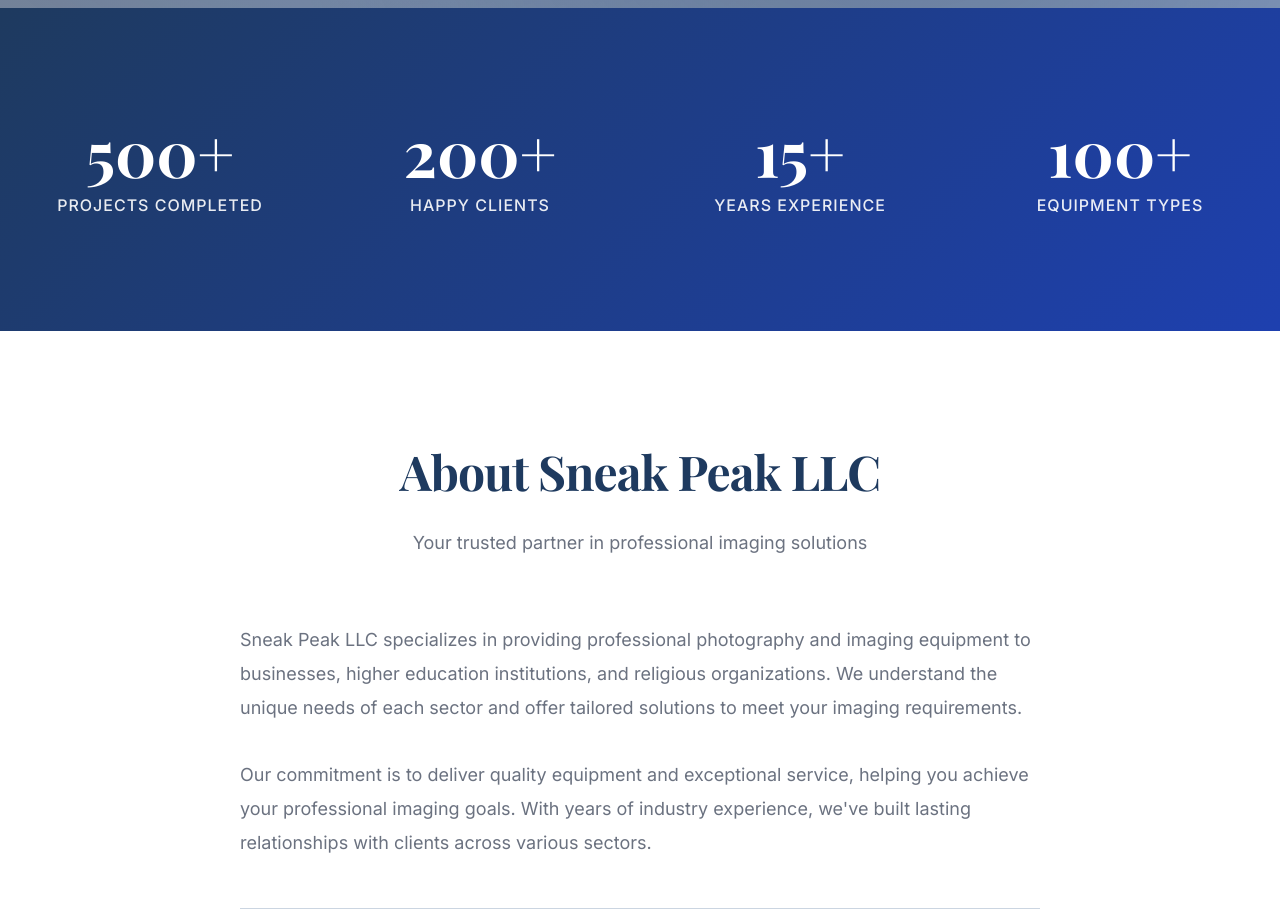
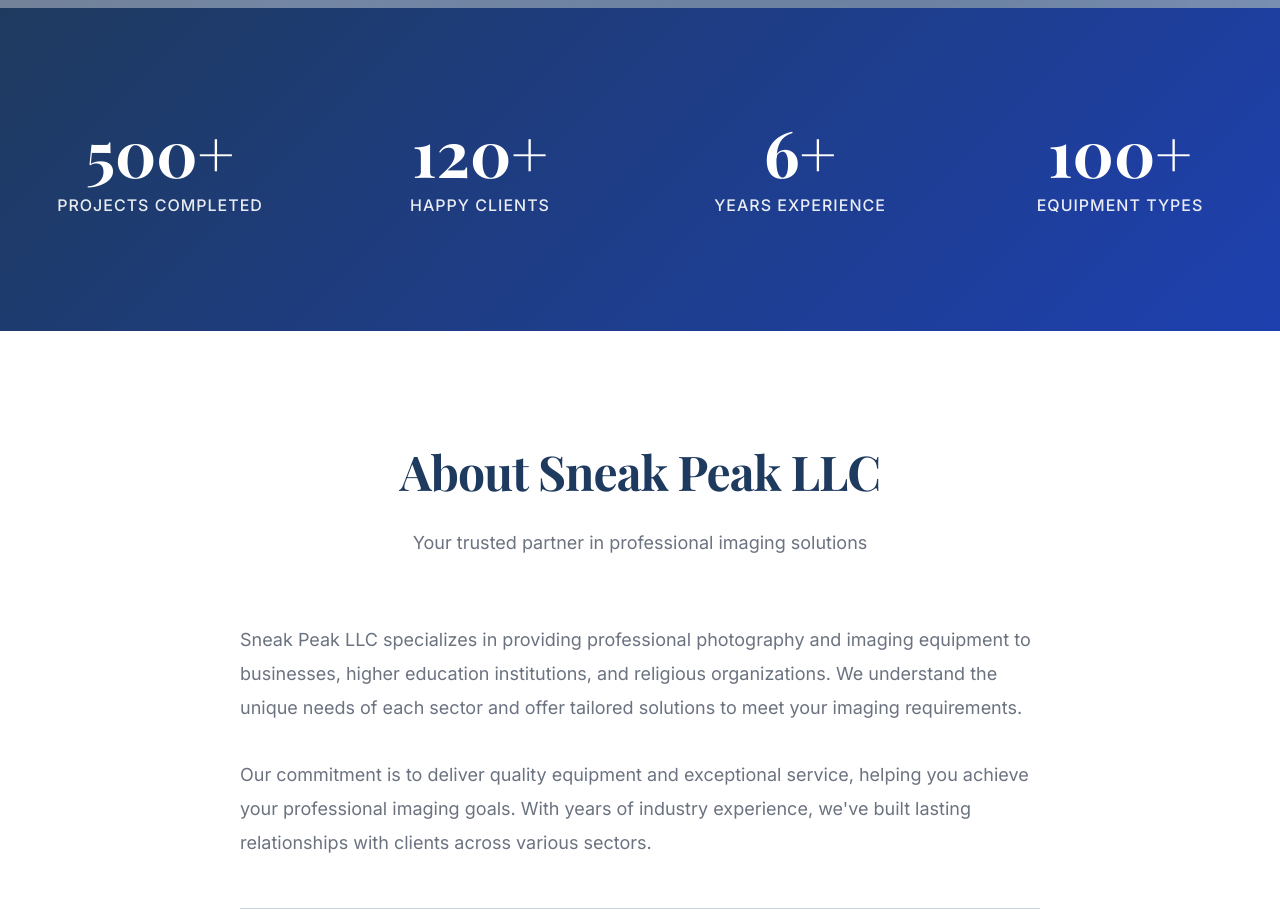
Before and after one commit to arun-rai14/sneakpeak-website, a plain HTML site: page index.html in a window 1280 px wide. Shown: the part 880-1800 px from the top of the page. Drawn offline with nearby package versions, Linux system fonts and the light colour scheme; grey boxes are pictures that could not be loaded.

Commit message:
made changes as sous asked

```diff
--- a/index.html
+++ b/index.html
@@ -63,11 +63,11 @@
                         <div class="stat-label">Projects Completed</div>
                     </div>
                     <div class="stat-item">
-                        <div class="stat-number" data-target="200" data-suffix="+">0</div>
+                        <div class="stat-number" data-target="120" data-suffix="+">0</div>
                         <div class="stat-label">Happy Clients</div>
                     </div>
                     <div class="stat-item">
-                        <div class="stat-number" data-target="15" data-suffix="+">0</div>
+                        <div class="stat-number" data-target="6" data-suffix="+">0</div>
                         <div class="stat-label">Years Experience</div>
                     </div>
                     <div class="stat-item">
```
